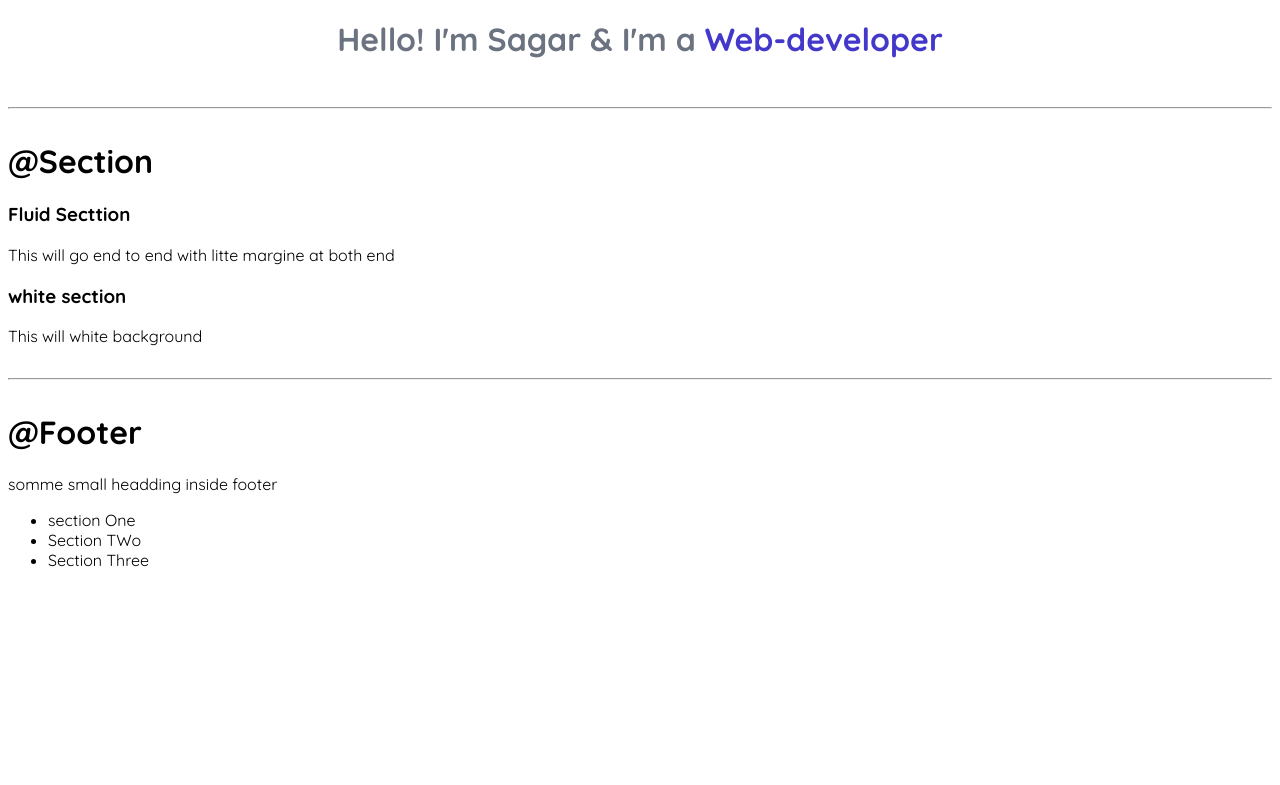
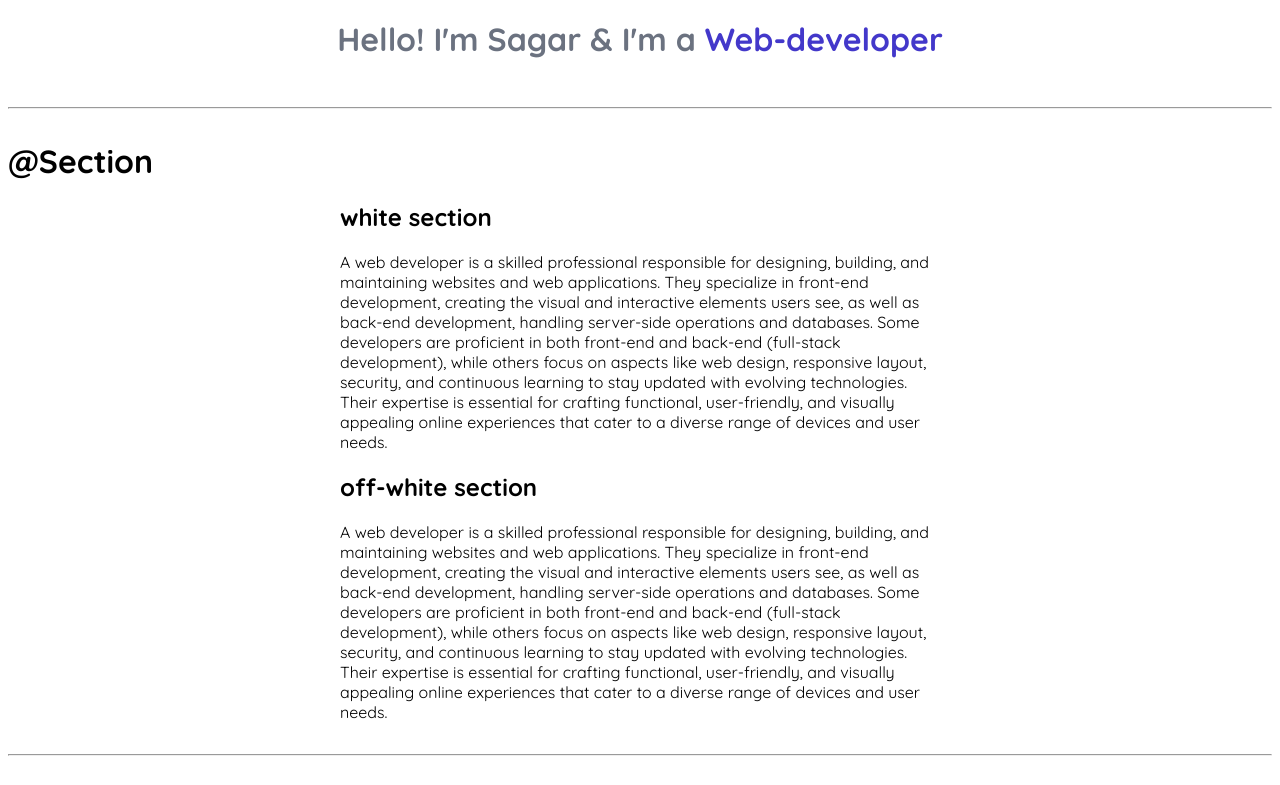
Before and after one commit to sagarrodge12/Chapter-3-HTML-CSS-learning, a plain HTML site: page index.html in a window 1280 px wide. Shown: the part 1985-2770 px from the top of the page. Before the commit the page ends 2571 px from the top, so only its background shows below. Drawn offline with Linux system fonts and the light colour scheme.

Commit message:
feat - section css added

```diff
--- a/index.html
+++ b/index.html
@@ -28,7 +28,7 @@
   <h3>Fluid container</h3>
   <div class="container">This is fluid container and it'll go till end of the page</div>
   <h3>center container</h3>
-  <div class="container container-center">This is centered container</div>
+  <div class="container-center">This is centered container</div>
   <hr />
 
   <h2>@Links</h2>
@@ -89,14 +89,20 @@
   <hr>
 
   <h1>@Section</h1>
-  <section>
-    <h3>Fluid Secttion</h3>
-    <p>This will go end to end with litte margine at both end </p>
+  <section class="section ">
+    <div class="container-center">
+      <h1>white section</h3>
+        <p>A web developer is a skilled professional responsible for designing, building, and maintaining websites and web applications. They specialize in front-end development, creating the visual and interactive elements users see, as well as back-end development, handling server-side operations and databases. Some developers are proficient in both front-end and back-end (full-stack development), while others focus on aspects like web design, responsive layout, security, and continuous learning to stay updated with evolving technologies. Their expertise is essential for crafting functional, user-friendly, and visually appealing online experiences that cater to a diverse range of devices and user needs. </p>
+    </div>
+
   </section>
 
-  <section>
-    <h3>white section</h3>
-    <p>This will white background</p>
+  <section class="section">
+    <div class="container-center offwhite-section">
+      <h1 >off-white section</h3>
+        <p>A web developer is a skilled professional responsible for designing, building, and maintaining websites and web applications. They specialize in front-end development, creating the visual and interactive elements users see, as well as back-end development, handling server-side operations and databases. Some developers are proficient in both front-end and back-end (full-stack development), while others focus on aspects like web design, responsive layout, security, and continuous learning to stay updated with evolving technologies. Their expertise is essential for crafting functional, user-friendly, and visually appealing online experiences that cater to a diverse range of devices and user needs.</p>
+    </div>
+
   </section>
 
   <hr>
```
